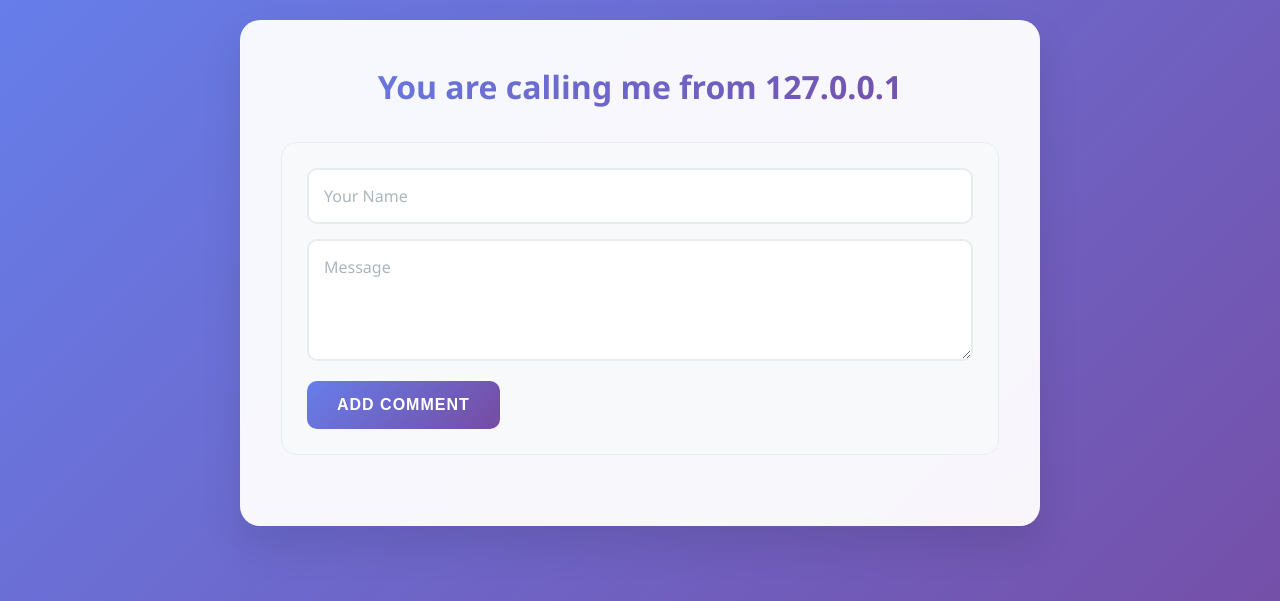
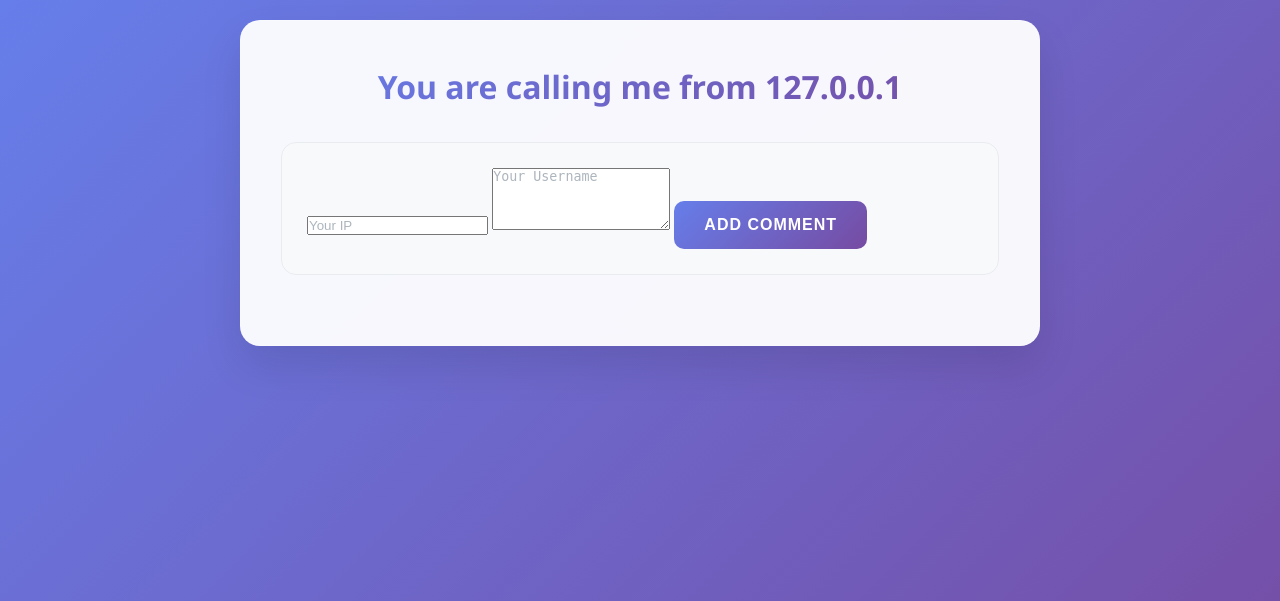
Before and after one commit to kuro-kano/ipa2025-msapp, a Flask app: page / in a window 1280 px wide. Shown: the top 601 px of the page. Run offline with Flask 3, Linux system fonts and the light colour scheme.

Commit message:
changed: all comment to ip and change message to username

```diff
--- a/app.py
+++ b/app.py
@@ -11,18 +11,18 @@ def main():
     return render_template("index.html", data=data)
 
 @app.route("/add", methods=["POST"])
-def add_comment():
-    """add comment to data[]"""
-    yourname = request.form.get("yourname")
-    message = request.form.get("message")
+def add_router():
+    """add router to data[]"""
+    ip = request.form.get("ip")
+    username = request.form.get("username")
 
-    if yourname and message:
-        data.append({"yourname": yourname, "message": message})
+    if ip and username:
+        data.append({"ip": ip, "username": username})
     return redirect("/")
 
 @app.route("/delete/<idx>", methods=["POST"])
-def delete_comment(idx):
-    """delete function to delete specific comment"""
+def delete_router(idx):
+    """delete function to delete specific router"""
     idx = int(idx)
 
     try:
--- a/templates/index.html
+++ b/templates/index.html
@@ -9,8 +9,8 @@
     <div class="container">
         <h1>You are calling me from {{ request.remote_addr }}</h1>
         <form method="POST" action="/add">
-            <input name="yourname" placeholder="Your Name" required />
-            <textarea name="message" placeholder="Message" rows="4" required></textarea>
+            <input name="ip" placeholder="Your IP" required />
+            <textarea name="username" placeholder="Your Username" rows="4" required></textarea>
             <button type="submit">Add Comment</button>
         </form>
 
@@ -18,9 +18,9 @@
             {% for comment in data %}
             <li>
                 <span class="comment-text">
-                    <strong>{{ comment.yourname }}</strong>: {{ comment.message }}
+                    <strong>{{ comment.ip }}</strong>: {{ comment.username }}
                 </span>
-                <form method="POST" action="{{ url_for('delete_comment', idx=loop.index0) }}" style="display:inline">
+                <form method="POST" action="{{ url_for('delete_router', idx=loop.index0) }}" style="display:inline">
                     <button type="submit">Delete</button>
                 </form>
             </li>
```
